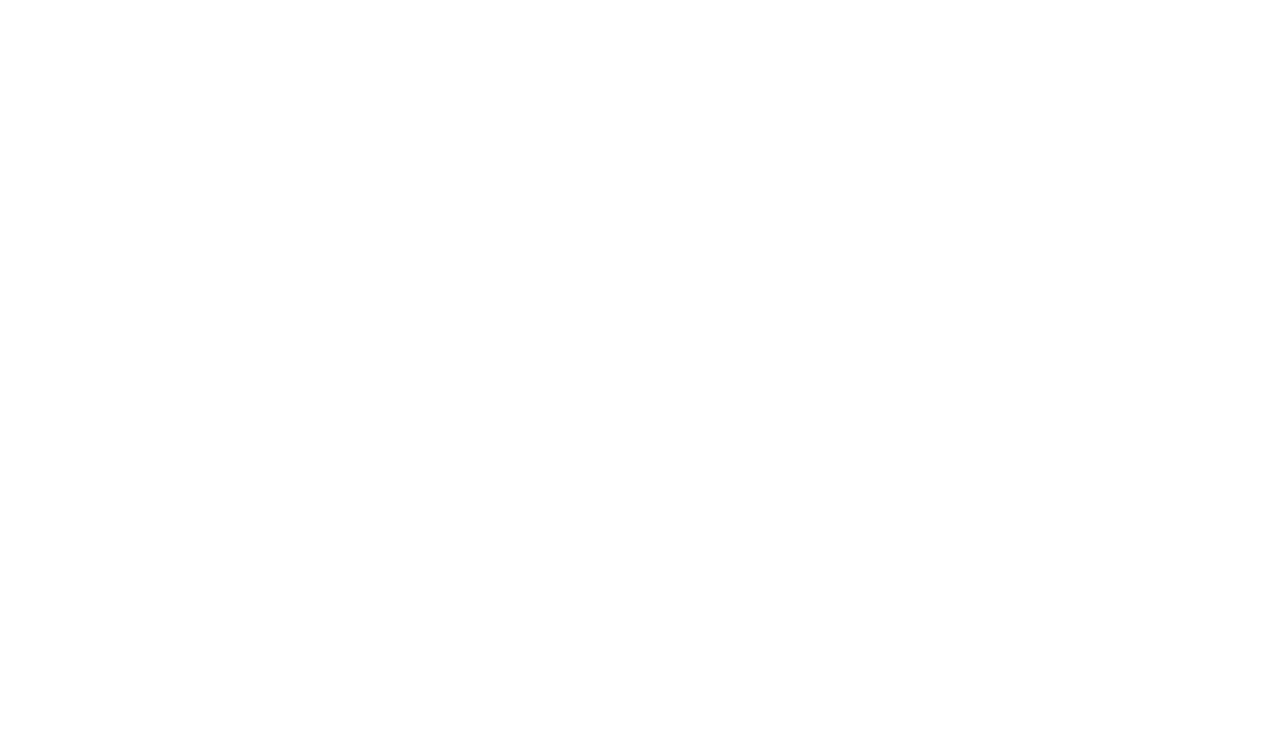
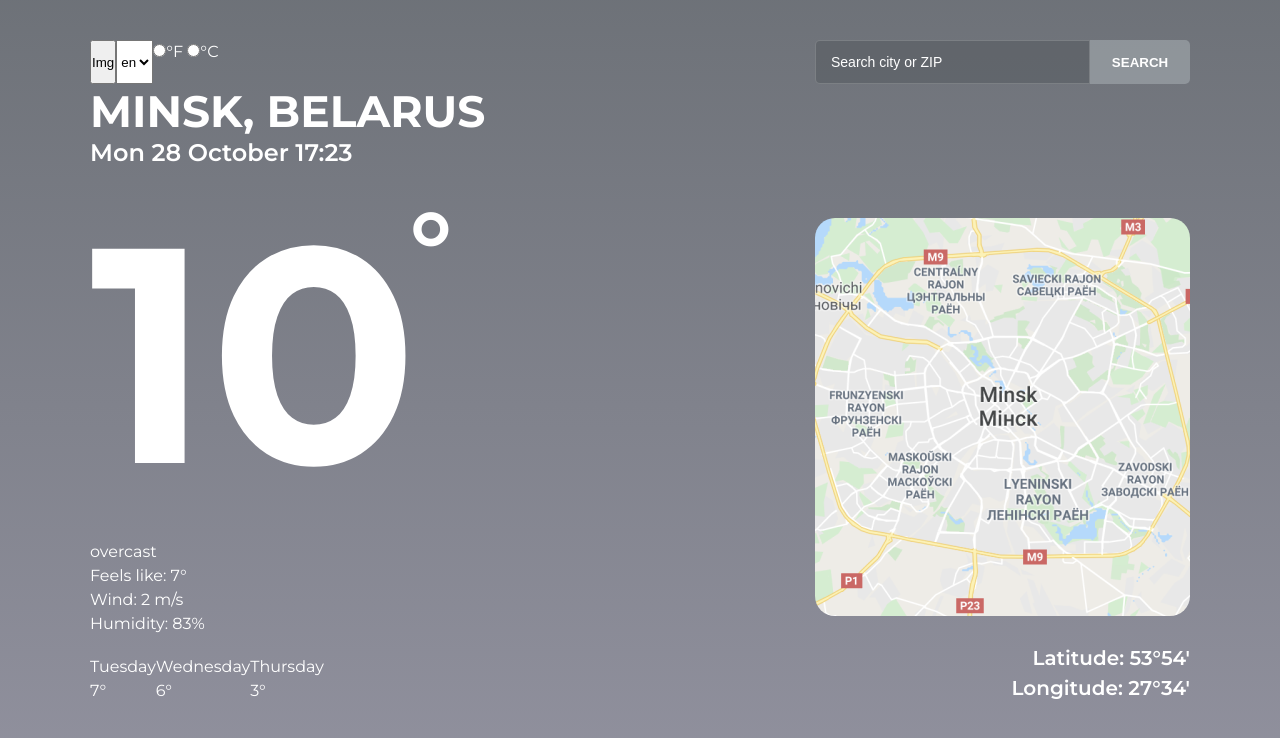
Before and after one commit to rowro/fancy-weather, a website built with webpack: page fancy-weather/src/index.html in a window 1280 px wide. Built offline with nearby package versions, Linux system fonts and the light colour scheme; files whose address does not match are found by name.

Commit message:
feat: started build base layout

```diff
--- a/fancy-weather/src/index.html
+++ b/fancy-weather/src/index.html
@@ -7,7 +7,71 @@
     <meta http-equiv="X-UA-Compatible" content="ie=edge">
     <title>Fancy Weather</title>
 </head>
-<body>
-    <div id="app"></div>
+<body style="background-image: url('<%=require(`./assets/images/bg.png`)%>')">
+<main id="app" class="app">
+
+    <form class="search" action="#">
+        <input class="search__input" type="search" placeholder="Search city or ZIP">
+        <button class="search__btn" type="submit">Search</button>
+    </form>
+
+    <div class="actions">
+        <button class="actions__change-image">Img</button>
+        <select class="actions__language">
+            <option value="en">en</option>
+            <option value="ru">ru</option>
+            <option value="be">be</option>
+        </select>
+        <div class="actions__set-measurement">
+            <label><input type="radio" value="F">°F</label>
+            <label><input type="radio" value="C">°C</label>
+        </div>
+    </div>
+
+    <div class="today-weather">
+        <div class="today-weather__city">Minsk, Belarus</div>
+        <div class="today-weather__date">Mon 28 October 17:23</div>
+        <div class="today-weather__temp">10<sup>°</sup></div>
+        <div class="today-weather__info">
+            <div>overcast</div>
+            <div>Feels like: 7°</div>
+            <div>Wind: 2 m/s</div>
+            <div>Humidity: 83%</div>
+        </div>
+    </div>
+
+    <ul class="three-days-weather">
+        <li class="three-days-weather__item">
+            <div class="three-days-weather__day">Tuesday</div>
+            <div class="three-days-weather__temp">
+                <span>7°</span>
+                <div class="three-days-weather__icon"></div>
+            </div>
+        </li>
+        <li class="three-days-weather__item">
+            <div class="three-days-weather__day">Wednesday</div>
+            <div class="three-days-weather__temp">
+                <span>6°</span>
+                <div class="three-days-weather__icon"></div>
+            </div>
+        </li>
+        <li class="three-days-weather__item">
+            <div class="three-days-weather__day">Thursday</div>
+            <div class="three-days-weather__temp">
+                <span>3°</span>
+                <div class="three-days-weather__icon"></div>
+            </div>
+        </li>
+    </ul>
+
+    <div class="location">
+        <img class="location__map" src="<%=require(`./assets/images/map.png`)%>" alt="map">
+        <div class="location__position">
+            <div>Latitude: 53°54'</div>
+            <div>Longitude: 27°34'</div>
+        </div>
+    </div>
+
+</main>
 </body>
 </html>
--- a/fancy-weather/src/styles/_base.scss
+++ b/fancy-weather/src/styles/_base.scss
@@ -2,13 +2,6 @@
   box-sizing: border-box;
   margin: 0;
   padding: 0;
-}
-
-body {
-  color: rgba(0, 0, 0, 0.54);
-  font-size: 16px;
-  line-height: 24px;
-  font-family: 'Roboto', sans-serif;
 }
 
 a {
@@ -17,31 +10,30 @@ a {
   text-decoration: none;
 }
 
-.main {
-  display: flex;
-  justify-content: space-between;
+html,
+body {
+  min-height: 100%;
+  height: 100%;
 }
 
-.sidebar {
-  padding: 0 30px;
+body {
+  color: #fff;
+  font-size: 16px;
+  line-height: 24px;
+  font-family: 'Montserrat', sans-serif;
+  background-repeat: no-repeat;
+  background-position: center;
+  background-size: cover;
 }
 
-.hide {
-  position: absolute;
-  width: 0;
-  height: 0;
-  opacity: 0;
+.app {
+  display: grid;
+  grid-template-rows: auto 1fr auto;
+  grid-template-columns: 1fr 375px;
+  grid-template-areas: 'actions search'
+                        'today-weather location'
+                        'three-days-weather location';
+  height: 100%;
+  padding: 40px 90px 97px;
+  background: linear-gradient(180deg, rgba(8, 15, 26, 0.59) 0%, rgba(17, 17, 46, 0.46) 100%);
 }
-
-.btn {
-  padding: 2px 12px;
-  border: 0;
-  color: #fff;
-  font-family: 'Roboto', sans-serif;
-  font-size: 16px;
-  line-height: 24px;
-  background: #00BCD4;
-  box-shadow: 0 2px 2px rgba(0, 0, 0, 0.24), 0 0 2px rgba(0, 0, 0, 0.12);
-  border-radius: 2px;
-  cursor: pointer;
-}
--- /dev/null
+++ b/fancy-weather/src/styles/components/actions.scss
@@ -0,0 +1,4 @@
+.actions {
+  grid-area: actions;
+  display: flex;
+}
--- /dev/null
+++ b/fancy-weather/src/styles/components/location.scss
@@ -0,0 +1,16 @@
+.location {
+  grid-area: location;
+  align-self: end;
+
+  &__map {
+    border-radius: 20px;
+  }
+
+  &__position {
+    margin-top: 20px;
+    font-weight: 600;
+    font-size: 20px;
+    line-height: 1.5;
+    text-align: right;
+  }
+}
--- /dev/null
+++ b/fancy-weather/src/styles/components/search.scss
@@ -0,0 +1,32 @@
+.search {
+  grid-area: search;
+  display: flex;
+
+  &__input {
+    width: 100%;
+    padding: 13px 15px;
+    background: rgba(76, 82, 85, 0.4);
+    border: 1px solid rgba(228, 227, 227, 0.2);
+    border-radius: 5px 0 0 5px;
+    color: #fff;
+    font-size: 14px;
+
+    &::placeholder {
+      color: #fff;
+    }
+  }
+
+  &__btn {
+    flex-grow: 0;
+    flex-shrink: 0;
+    width: 100px;
+    height: 44px;
+    background: rgba(174, 181, 185, 0.5);
+    border-radius: 0 5px 5px 0;
+    font-weight: bold;
+    text-transform: uppercase;
+    border: 0;
+    outline: 0;
+    color: #fff;
+  }
+}
--- /dev/null
+++ b/fancy-weather/src/styles/components/three-days-weather.scss
@@ -0,0 +1,5 @@
+.three-days-weather {
+  grid-area: three-days-weather;
+  display: flex;
+  list-style: none;
+}
--- /dev/null
+++ b/fancy-weather/src/styles/components/today-weather.scss
@@ -0,0 +1,32 @@
+.today-weather {
+  grid-area: today-weather;
+
+  &__city {
+    font-weight: bold;
+    font-size: 44px;
+    line-height: 54px;
+    text-transform: uppercase;
+  }
+
+  &__date {
+    font-weight: 600;
+    font-size: 24px;
+    line-height: 29px;
+  }
+
+  &__temp {
+    position: relative;
+    font-weight: bold;
+    font-size: 306px;
+    line-height: 373px;
+    text-transform: uppercase;
+
+    sup {
+      position: absolute;
+      top: 80px;
+      left: 320px;
+      font-size: 100px;
+      line-height: 0;
+    }
+  }
+}
--- a/fancy-weather/src/styles/main.scss
+++ b/fancy-weather/src/styles/main.scss
@@ -1,5 +1,11 @@
-@import url('https://fonts.googleapis.com/css?family=Roboto:400,500&display=swap&subset=cyrillic');
+@import url('https://fonts.googleapis.com/css?family=Montserrat:400,600,700&display=swap&subset=cyrillic');
 
 @import 'variables';
 @import 'icons';
 @import 'base';
+
+@import 'components/actions';
+@import 'components/search';
+@import 'components/today-weather';
+@import 'components/three-days-weather';
+@import 'components/location';
```
Also changed, not shown: fancy-weather/src/assets/images/map.png (added), 1 other file.
